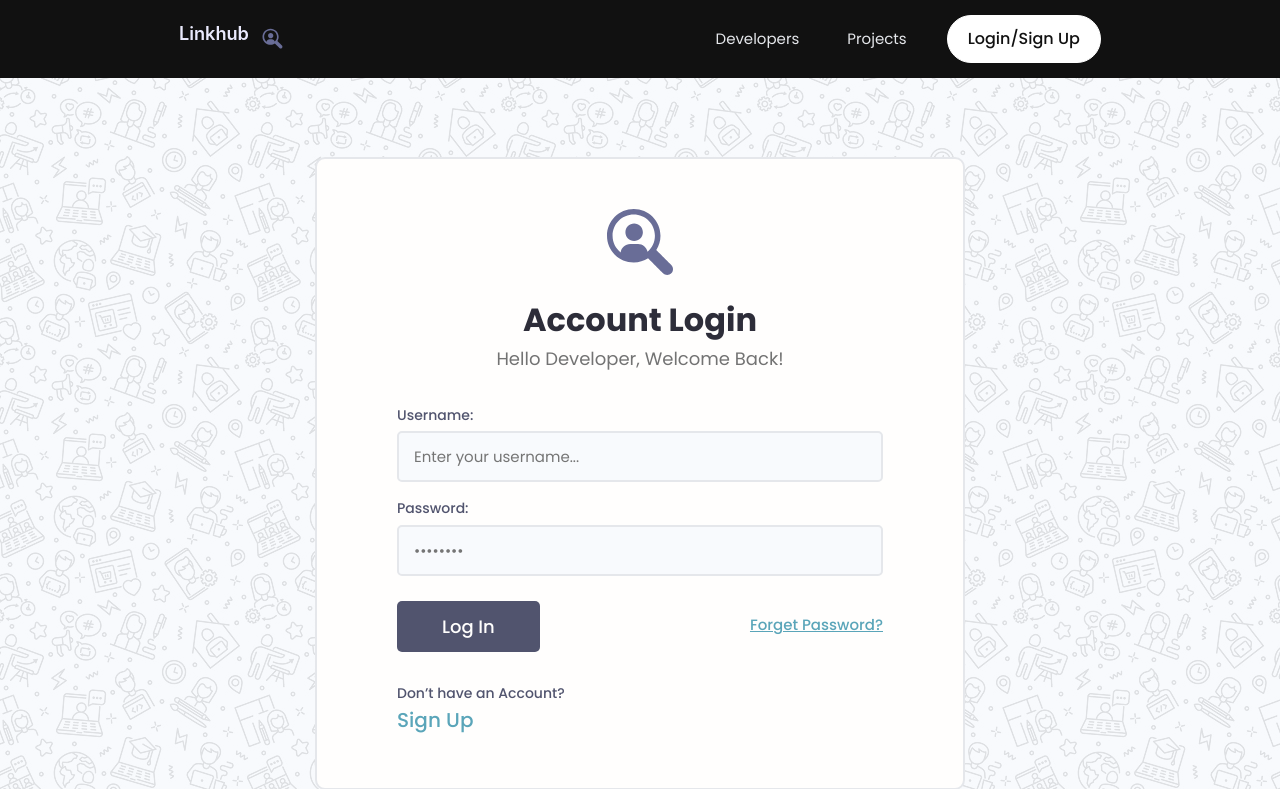
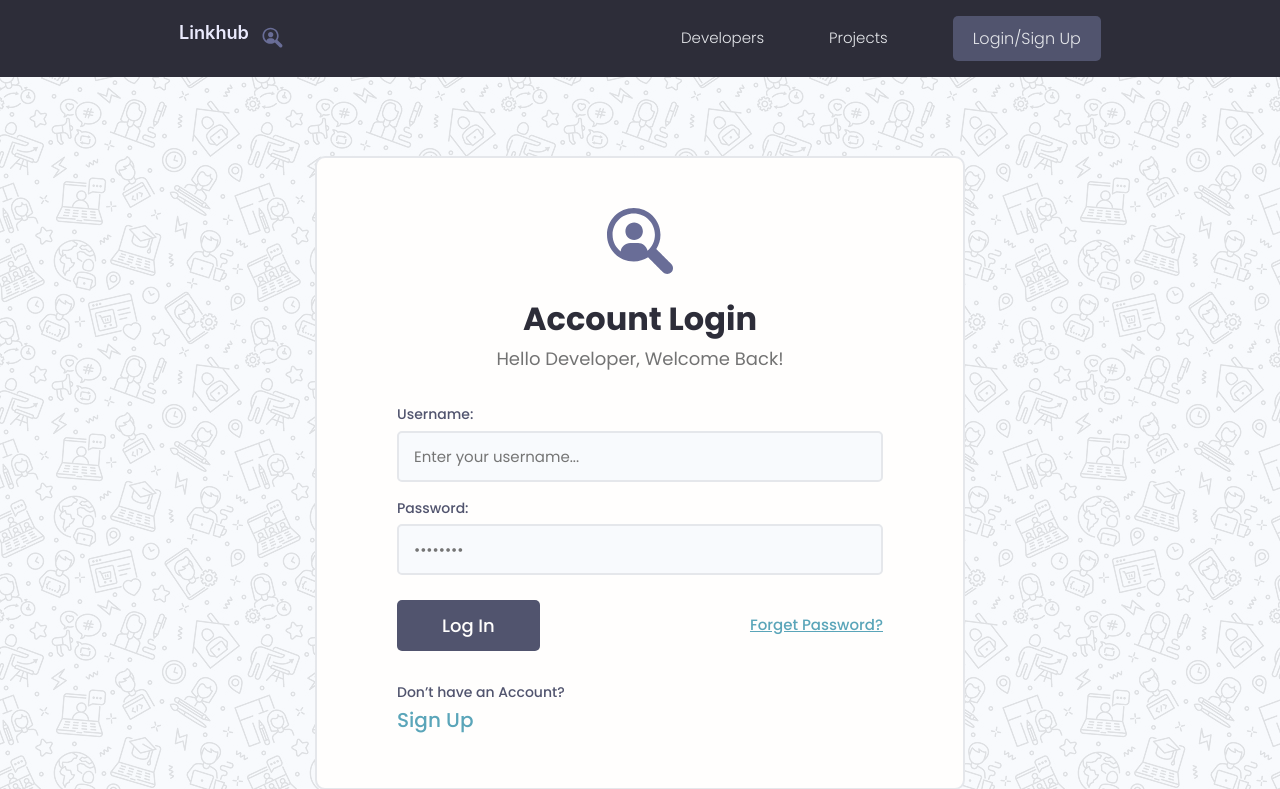
Before and after one commit to NiharPopat17/linkhub, a Django app: page /login/?next=/delete-skill/1/ in a window 1280 px wide. Shown: the top 789 px of the page. Run offline with Django 5.2, Linux system fonts and the light colour scheme; some libraries are stand-ins or nearby versions.

Commit message:
Revert "."
This reverts commit 6773e8350cc2aec081d8e2eb72672f91c373a046.

```diff
--- a/static/styles/app.css
+++ b/static/styles/app.css
@@ -30,101 +30,34 @@ img {
 ========================*/
 .header {
   position: sticky;
-  top: 0;
   z-index: 111;
-  background-color: #111111;
+  background-color: var(--color-sub);
   padding: 1.5rem 0;
 }
 
-.header > .container,
-.header__inner {
+.header>.container {
   display: flex;
   justify-content: space-between;
   align-items: center;
-  gap: 2rem;
 }
 
-.header__logo {
-  padding-bottom: 0;
-}
-
-.header__logo > img {
+.header__logo>img {
   height: 3.8rem;
 }
 
-.header__nav {
-  display: flex;
-  align-items: center;
-}
-
-.header__nav > ul {
+.header__nav>ul {
   display: inline-flex;
   align-items: center;
   list-style: none;
-  gap: 1.6rem;
+  gap: 6.5rem;
 }
 
-.header__menuItem {
-  display: flex;
-  align-items: center;
+.header__menuItem>a {
+  color: var(--color-light);
+  font-weight: 300;
 }
 
-.header__menuLink {
-  display: inline-flex;
-  align-items: center;
-  gap: 0.8rem;
-  padding: 1rem 1.6rem;
-  border-radius: 999px;
-  color: var(--color-light);
-  font-weight: 400;
-  line-height: 1;
-  transition: var(--generic-transition);
-}
-
-.header__menuLink:hover {
-  background: rgba(255, 255, 255, 0.12);
-}
-
-.header__menuLink--active {
-  background: rgba(255, 255, 255, 0.16);
-}
-
-.header__menuLink--unread {
-  font-weight: 700;
-}
-
-.header__menuCount {
-  display: inline-flex;
-  align-items: center;
-  justify-content: center;
-  min-width: 2.2rem;
-  height: 2.2rem;
-  padding: 0 0.7rem;
-  border-radius: 999px;
-  background: var(--color-light);
-  color: var(--color-sub);
-  font-size: 1.15rem;
-  font-weight: 700;
-}
-
-.header__menuItem--action {
-  margin-left: 0.8rem;
-}
-
-.header__actionBtn {
-  padding: 1rem 2rem;
-  border-radius: 999px;
-  background: #ffffff;
-  color: #111111;
-  border: 1px solid #ffffff;
-}
-
-.header__actionBtn:hover {
-  background: #f0f0f0;
-  color: #111111;
-}
-
-.toggle-menu > span {
+.toggle-menu>span {
   display: none;
 }
 
--- a/templates/navbar.html
+++ b/templates/navbar.html
@@ -3,48 +3,29 @@
 
 <!-- Header Section -->
 <header class="header">
-    <div class="container container--narrow header__inner">
+    <div class="container container--narrow">
         <a href="{% url 'profiles' %}" class="header__logo">
             <img src="{% static 'images/linkhub_logo.svg' %}" alt="LinkHub Logo" />
         </a>
         <nav class="header__nav">
-            <input class="header__navToggle" type="checkbox" id="responsive-menu" />
-            <label for="responsive-menu" class="toggle-menu" aria-label="Toggle navigation">
+            <input type="checkbox" id="responsive-menu" />
+            <label for="responsive-menu" class="toggle-menu">
                 <span>Menu</span>
                 <div class="toggle-menu__lines"></div>
             </label>
             <ul class="header__menu">
+                <li class="header__menuItem"><a href="{% url 'profiles' %}">Developers</a></li>
+                <li class="header__menuItem"><a href="{% url 'projects' %}">Projects</a></li>
+                {% if request.user.is_authenticated %}
                 <li class="header__menuItem">
-                    <a class="header__menuLink {% if request.resolver_match.url_name == 'profiles' %}header__menuLink--active{% endif %}" href="{% url 'profiles' %}">
-                        Developers
+                    <a href="{% url 'inbox' %}" {% if unread_message_count %}style="font-weight:700;"{% endif %}>
+                        Inbox{% if unread_message_count %} ({{unread_message_count}}){% endif %}
                     </a>
                 </li>
-                <li class="header__menuItem">
-                    <a class="header__menuLink {% if request.resolver_match.url_name == 'projects' %}header__menuLink--active{% endif %}" href="{% url 'projects' %}">
-                        Projects
-                    </a>
-                </li>
-                {% if request.user.is_authenticated %}
-                <li class="header__menuItem">
-                    <a class="header__menuLink {% if request.resolver_match.url_name == 'inbox' %}header__menuLink--active{% endif %} {% if unread_message_count %}header__menuLink--unread{% endif %}" href="{% url 'inbox' %}">
-                        Inbox
-                        {% if unread_message_count %}
-                        <span class="header__menuCount">{{unread_message_count}}</span>
-                        {% endif %}
-                    </a>
-                </li>
-                <li class="header__menuItem">
-                    <a class="header__menuLink {% if request.resolver_match.url_name == 'account' %}header__menuLink--active{% endif %}" href="{% url 'account' %}">
-                        My Account
-                    </a>
-                </li>
-                <li class="header__menuItem header__menuItem--action">
-                    <a href="{% url 'logout' %}" class="btn btn--sub header__actionBtn">Logout</a>
-                </li>
+                <li class="header__menuItem"><a href="{% url 'account' %}">My Account</a></li>
+                <li class="header__menuItem"><a href="{% url 'logout' %}" class="btn btn--sub">Logout</a></li>
                 {% else %}
-                <li class="header__menuItem header__menuItem--action">
-                    <a href="{% url 'login' %}" class="btn btn--sub header__actionBtn">Login/Sign Up</a>
-                </li>
+                <li class="header__menuItem"><a href="{% url 'login' %}" class="btn btn--sub">Login/Sign Up</a></li>
                 {% endif %}
             </ul>
         </nav>
```
Also changed, not shown: other parts of static/styles/app.css (+20 -98 lines).
